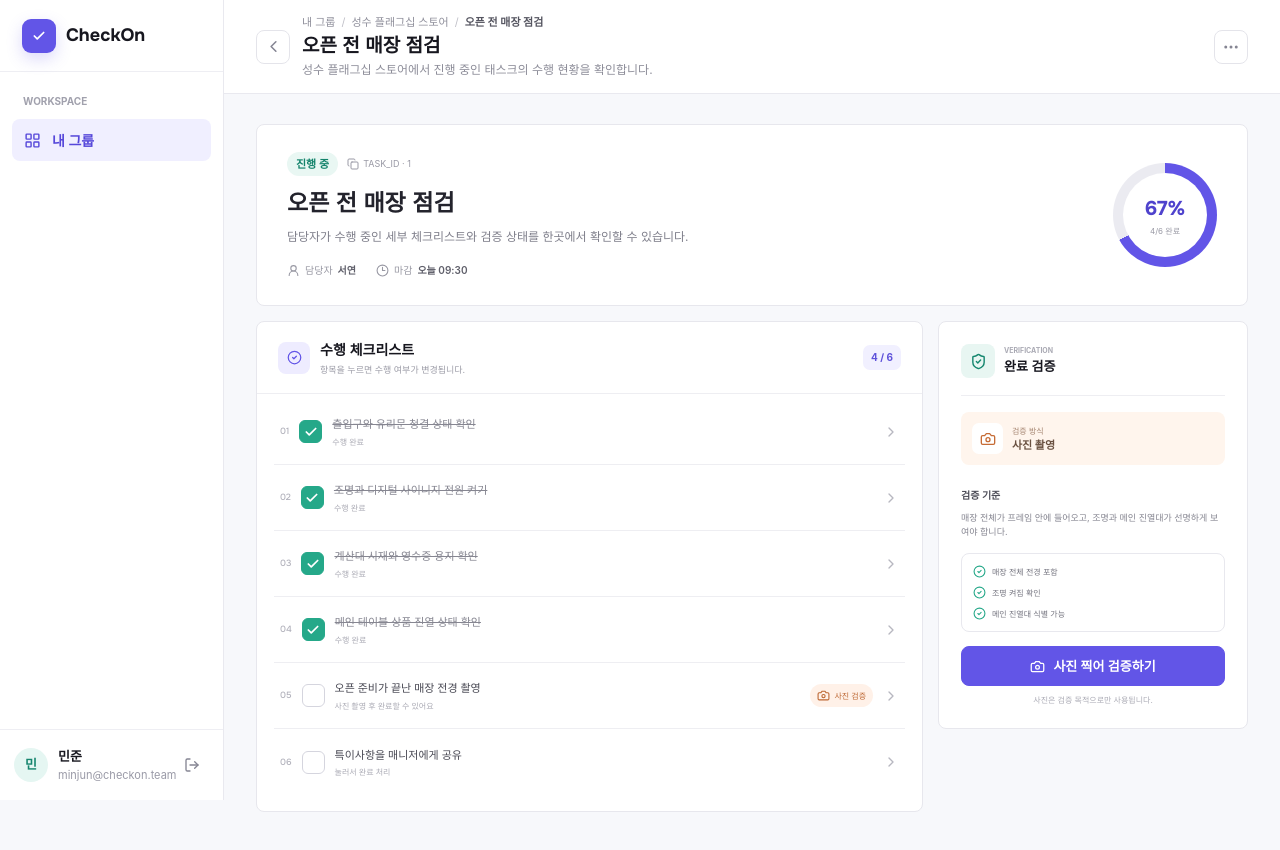
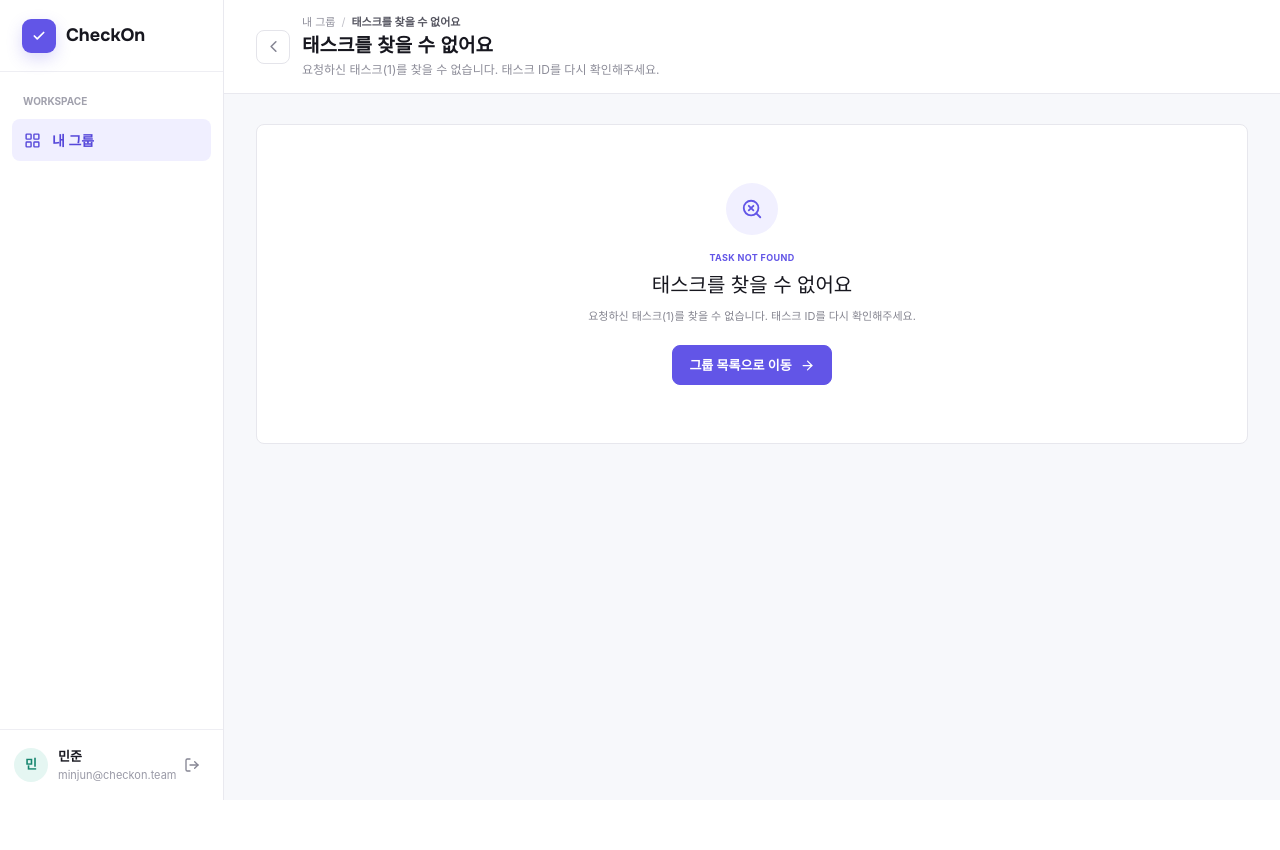
Before and after one commit to KTB4-AI-HACKATHON-11/front, a React (Vite) app: page /tasks/1 in a window 1280 px wide. Shown: the top 850 px of the page. After the commit the page ends 800 px from the top, so only its background shows below. Built offline with nearby package versions, Linux system fonts and the light colour scheme.

Commit message:
feat: 예외 화면 보강

```diff
--- a/src/app/components/AppShell.jsx
+++ b/src/app/components/AppShell.jsx
@@ -72,6 +72,7 @@ function buildBreadcrumbs(pathname, title) {
 export default function AppShell({ user, children, title, description, backTo, actions, onBeforeNavigate, breadcrumbs }) {
   const navigate = useNavigate();
   const location = useLocation();
+  const displayUser = user ?? { nickname: "CheckOn 멤버", email: "" };
   const brandPath = location.pathname.startsWith("/groups") || location.pathname.startsWith("/tasks") ? "/groups" : "/";
   const resolvedBreadcrumbs = breadcrumbs?.length ? breadcrumbs : buildBreadcrumbs(location.pathname, title);
   const confirmNavigation = () => (typeof onBeforeNavigate === "function" ? onBeforeNavigate() : true);
@@ -119,10 +120,10 @@ export default function AppShell({ user, children, title, description, backTo, a
         </nav>
 
         <div className="app-sidebar__profile">
-          <div className="app-sidebar__avatar">{user.nickname.slice(0, 1)}</div>
+          <div className="app-sidebar__avatar">{displayUser.nickname.slice(0, 1)}</div>
           <div className="app-sidebar__profile-copy">
-            <strong>{user.nickname}</strong>
-            <span>{user.email || "CheckOn 멤버"}</span>
+            <strong>{displayUser.nickname}</strong>
+            <span>{displayUser.email || "CheckOn 멤버"}</span>
           </div>
           <button
             className="icon-button"
--- /dev/null
+++ b/src/app/components/StatusState.css
@@ -0,0 +1,42 @@
+.status-state {
+  display: flex;
+  min-height: 320px;
+  align-items: center;
+  justify-content: center;
+  flex-direction: column;
+  padding: 40px 24px;
+  text-align: center;
+}
+
+.status-state__icon {
+  display: flex;
+  width: 52px;
+  height: 52px;
+  align-items: center;
+  justify-content: center;
+  margin-bottom: 16px;
+  border-radius: 50%;
+  background: #f1f0ff;
+  color: #6255e7;
+}
+
+.status-state__eyebrow {
+  color: #6255e7;
+  font-size: 9px;
+  font-weight: 700;
+  letter-spacing: 0.04em;
+}
+
+.status-state h2 {
+  margin: 7px 0 6px;
+  font-family: "Onest", sans-serif;
+  font-size: 20px;
+}
+
+.status-state p {
+  max-width: 390px;
+  margin: 0 0 20px;
+  color: #858590;
+  font-size: 11px;
+  line-height: 1.65;
+}
--- /dev/null
+++ b/src/app/components/StatusState.jsx
@@ -0,0 +1,71 @@
+import { ArrowRight, CircleAlert, LockKeyhole, SearchX } from "lucide-react";
+import { useNavigate } from "react-router";
+import AppShell from "./AppShell";
+import "./StatusState.css";
+
+const stateConfig = {
+  login: {
+    eyebrow: "LOGIN REQUIRED",
+    icon: LockKeyhole,
+    title: "로그인이 필요합니다",
+    description: "로그인 정보가 없어 이 화면을 이용할 수 없습니다. 로그인 후 다시 시도해주세요.",
+    actionLabel: "로그인으로 이동",
+    actionPath: "/login",
+  },
+  group: {
+    eyebrow: "GROUP NOT FOUND",
+    icon: SearchX,
+    title: "그룹을 찾을 수 없어요",
+    description: "그룹 ID가 잘못되었거나 더 이상 참여할 수 없는 그룹입니다. 그룹 목록에서 다시 확인해주세요.",
+    actionLabel: "그룹 목록으로 이동",
+    actionPath: "/groups",
+  },
+  task: {
+    eyebrow: "TASK NOT FOUND",
+    icon: SearchX,
+    title: "태스크를 찾을 수 없어요",
+    description: "태스크 ID가 잘못되었거나 삭제된 태스크입니다. 그룹 목록에서 다른 태스크를 확인해주세요.",
+    actionLabel: "그룹 목록으로 이동",
+    actionPath: "/groups",
+  },
+  access: {
+    eyebrow: "ACCESS DENIED",
+    icon: CircleAlert,
+    title: "이 화면에 접근할 수 없습니다",
+    description: "현재 로그인한 계정에는 이 그룹을 확인할 권한이 없습니다. 참여 중인 그룹을 다시 확인해주세요.",
+    actionLabel: "그룹 목록으로 이동",
+    actionPath: "/groups",
+  },
+};
+
+export default function StatusState({ user, type, title, description, actionLabel, actionPath, onAction, embedded = false }) {
+  const navigate = useNavigate();
+  const config = stateConfig[type] ?? stateConfig.access;
+  const Icon = config.icon;
+  const handleAction = () => {
+    if (onAction) {
+      onAction();
+      return;
+    }
+
+    navigate(actionPath ?? config.actionPath);
+  };
+
+  const content = (
+    <section className="status-state page-card" role="alert">
+      <span className="status-state__icon"><Icon size={22} /></span>
+      <span className="status-state__eyebrow">{config.eyebrow}</span>
+      <h2>{title ?? config.title}</h2>
+      <p>{description ?? config.description}</p>
+      <button className="primary-button" type="button" onClick={handleAction}>
+        {actionLabel ?? config.actionLabel} <ArrowRight size={15} />
+      </button>
+    </section>
+  );
+
+  return embedded ? content : (
+    <AppShell user={user} title={title ?? config.title} description={description ?? config.description} backTo="/groups">
+      {content}
+    </AppShell>
+  );
+}
--- a/src/app/pages/groupCreate/GroupCreatePage.jsx
+++ b/src/app/pages/groupCreate/GroupCreatePage.jsx
@@ -3,6 +3,7 @@ import { ArrowRight } from "lucide-react";
 import { useBeforeUnload } from "react-router";
 import { useNavigate } from "react-router";
 import AppShell from "../../components/AppShell";
+import StatusState from "../../components/StatusState";
 import GroupGuide from "./components/GroupGuide";
 import { ApiError } from "../../api/client";
 import { createGroup } from "../../api/groupApi";
@@ -135,6 +136,10 @@ export default function GroupCreatePage({ user }) {
     }
   };
 
+  if (!user?.memberId) {
+    return <StatusState type="login" user={user} description="로그인 정보가 없어 그룹을 생성할 수 없습니다. 로그인 후 다시 시도해주세요." />;
+  }
+
   return (
     <AppShell
       user={user}
--- a/src/app/pages/photoVerification/PhotoVerificationPage.jsx
+++ b/src/app/pages/photoVerification/PhotoVerificationPage.jsx
@@ -1,7 +1,8 @@
 import { CheckCircle2, ShieldCheck } from "lucide-react";
 import { useEffect, useRef, useState } from "react";
-import { useNavigate } from "react-router";
+import { useNavigate, useParams } from "react-router";
 import AppShell from "../../components/AppShell";
+import StatusState from "../../components/StatusState";
 import { groups, tasks } from "../../data/mockData";
 import CameraFrame from "./components/CameraFrame";
 import SuccessResult from "./components/SuccessResult";
@@ -25,7 +26,8 @@ const MOCK_VERIFY_PROGRESS_STEP_MS = 30;
 
 export default function PhotoVerificationPage({ user }) {
   const navigate = useNavigate();
-  const currentTask = tasks[0];
+  const { taskId } = useParams();
+  const currentTask = tasks.find((task) => task.id === taskId);
   const currentGroup = groups[0];
   const [captured, setCaptured] = useState(false);
   const [capturedImage, setCapturedImage] = useState(null);
@@ -78,6 +80,10 @@ export default function PhotoVerificationPage({ user }) {
     }, MOCK_VERIFY_DELAY_MS);
   };
 
+  if (!currentTask) {
+    return <StatusState user={user} type="task" description={`요청하신 태스크(${taskId})의 사진 검증 화면을 찾을 수 없습니다.`} />;
+  }
+
   return (
     <AppShell
       user={user}
@@ -94,7 +100,7 @@ export default function PhotoVerificationPage({ user }) {
       <div className={`photo-verification-layout ${verified || verifying ? "photo-verification-layout--result" : ""}`}>
         <section className="photo-camera-card page-card">
           {verified ? (
-            <SuccessResult matchScore={verificationResult?.matchScore} onConfirm={() => navigate("/tasks/task-101")} />
+            <SuccessResult matchScore={verificationResult?.matchScore} onConfirm={() => navigate(`/tasks/${currentTask.id}`)} />
           ) : verifying ? (
             <VerifyingState progress={verifyProgress} />
           ) : (
@@ -118,7 +124,7 @@ export default function PhotoVerificationPage({ user }) {
               <p><CheckCircle2 size={14} /><span><strong>메인 진열대</strong><small>상품과 진열 상태를 식별할 수 있는 선명도</small></span></p>
             </div>
             <button className="primary-button" disabled={!captured} onClick={handleVerify}><ShieldCheck size={15} /> 사진으로 검증하기</button>
-            <button className="ghost-button" onClick={() => navigate("/tasks/task-101")}>나중에 검증하기</button>
+            <button className="ghost-button" onClick={() => navigate(`/tasks/${currentTask.id}`)}>나중에 검증하기</button>
           </aside>
         )}
       </div>
--- a/src/app/pages/taskDetail/TaskDetailPage.jsx
+++ b/src/app/pages/taskDetail/TaskDetailPage.jsx
@@ -2,6 +2,7 @@ import { CheckCircle2, Clock3, Copy, MoreHorizontal, UserRound } from "lucide-re
 import { useState } from "react";
 import { useNavigate, useParams } from "react-router";
 import AppShell from "../../components/AppShell";
+import StatusState from "../../components/StatusState";
 import { ApiError } from "../../api/client";
 import { updateSubTaskStatus } from "../../api/taskApi";
 import { groups, subTasks, tasks } from "../../data/mockData";
@@ -12,7 +13,7 @@ import "./TaskDetailPage.css";
 export default function TaskDetailPage({ user }) {
   const navigate = useNavigate();
   const { taskId } = useParams();
-  const currentTask = tasks.find((task) => task.id === taskId) ?? tasks[0];
+  const currentTask = tasks.find((task) => task.id === taskId);
   const currentGroup = groups[0];
   const [completedIds, setCompletedIds] = useState(subTasks.filter((item) => item.completed).map((item) => item.id));
   const [errorMessage, setErrorMessage] = useState("");
@@ -46,6 +47,10 @@ export default function TaskDetailPage({ user }) {
   };
 
   const progress = Math.round((completedIds.length / subTasks.length) * 100);
+
+  if (!currentTask) {
+    return <StatusState user={user} type="task" description={`요청하신 태스크(${taskId})를 찾을 수 없습니다. 태스크 ID를 다시 확인해주세요.`} />;
+  }
 
   return (
     <AppShell
--- a/src/app/pages/taskVerification/TaskVerificationPage.jsx
+++ b/src/app/pages/taskVerification/TaskVerificationPage.jsx
@@ -1,7 +1,8 @@
 import { ArrowRight, Camera, Check, ChevronLeft, ShieldCheck, ShieldOff } from "lucide-react";
 import { useState } from "react";
-import { useLocation, useNavigate } from "react-router";
+import { useLocation, useNavigate, useParams } from "react-router";
 import AppShell from "../../components/AppShell";
+import StatusState from "../../components/StatusState";
 import { groups, members, tasks } from "../../data/mockData";
 import "./TaskVerificationPage.css";
 
@@ -106,8 +107,9 @@ function validateVerificationForm({ assigneeId, dueDate, items, enabled, rules }
 
 export default function TaskVerificationPage({ user }) {
   const navigate = useNavigate();
+  const { taskId } = useParams();
   const { state } = useLocation();
-  const currentTask = tasks.find((task) => task.title === state?.taskTitle) ?? tasks[0];
+  const currentTask = tasks.find((task) => task.id === taskId);
   const currentGroup = groups[0];
   const items = state?.items || fallbackItems;
   const workers = members.filter((member) => member.role === "WORKER");
@@ -136,8 +138,12 @@ export default function TaskVerificationPage({ user }) {
 
     setErrorMessage("");
     // TODO: 담당 워커, 마감일시, TASK_ID, SUB_TASK_ID별 검증 설정을 서버에 저장해야 합니다.
-    navigate("/tasks/task-101");
+    navigate(`/tasks/${taskId}`);
   };
+
+  if (!currentTask) {
+    return <StatusState user={user} type="task" description={`요청하신 태스크(${taskId})의 검증 설정을 찾을 수 없습니다.`} />;
+  }
 
   return (
     <AppShell
```
Also changed, not shown: src/app/pages/groupDetail/GroupDetailPage.jsx (+2 -12 lines), src/app/pages/taskCreate/TaskCreatePage.jsx (+8 -26 lines).
